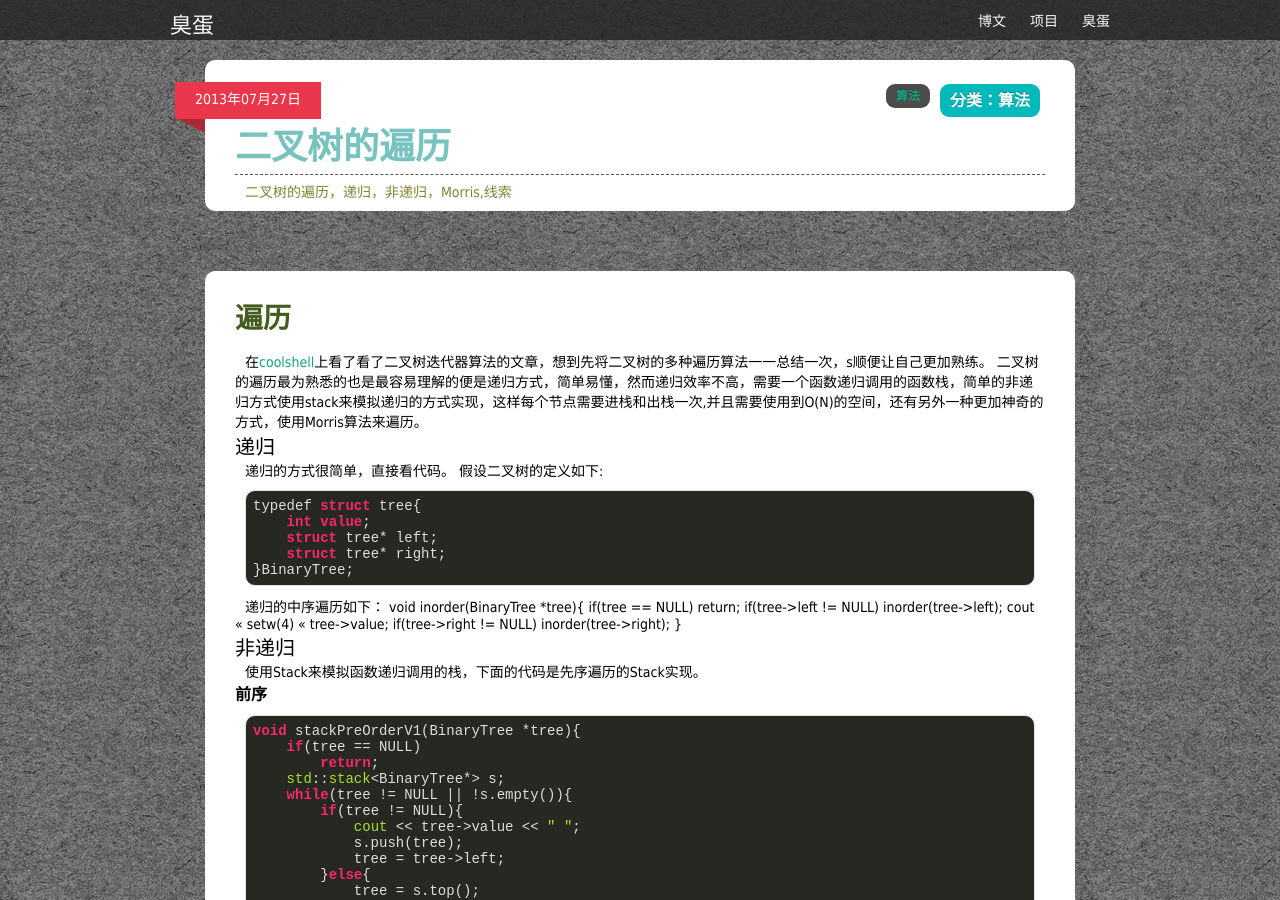
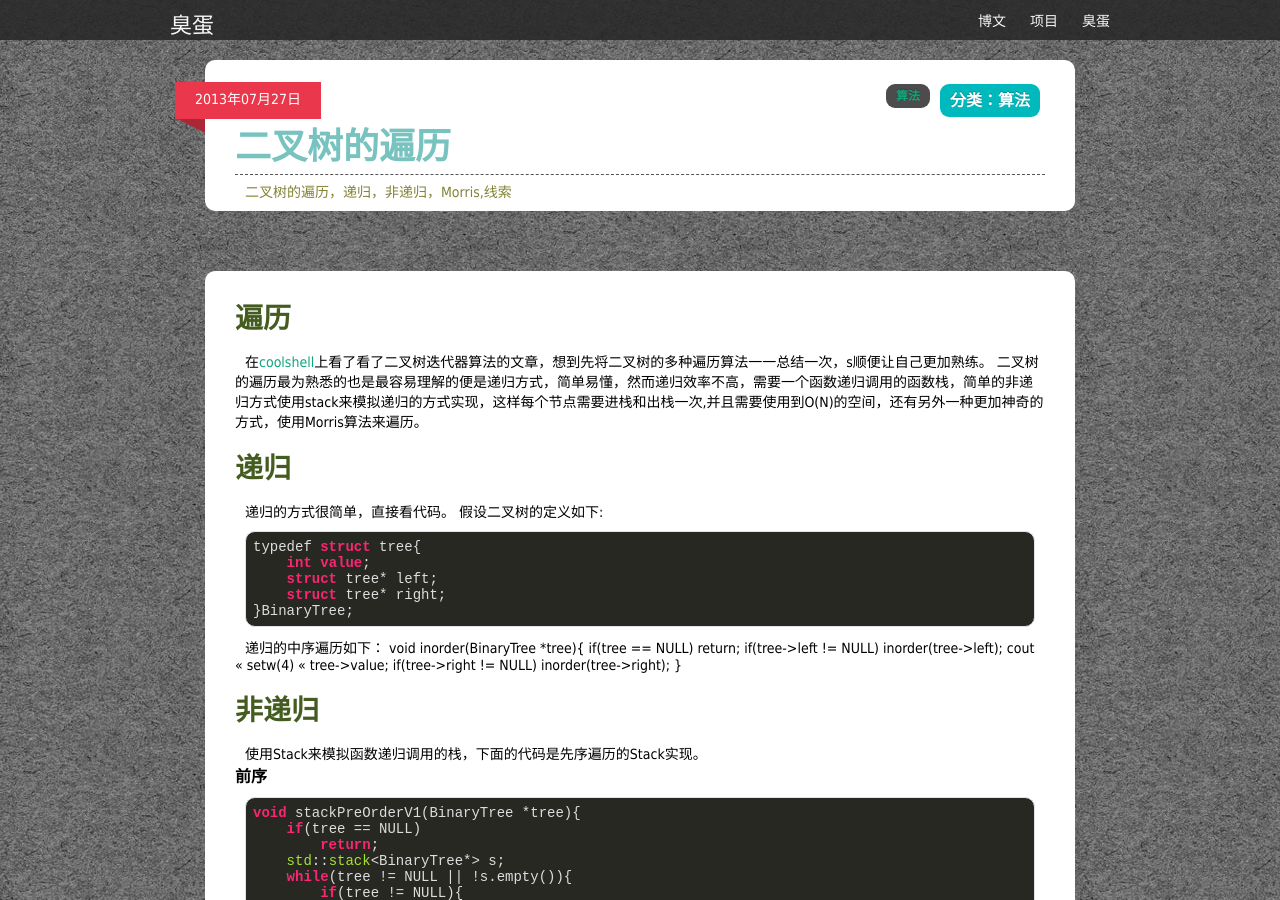
Before and after one commit to liuan/blog, a Jekyll site: the page built from _posts/2013-7-27-二叉树的遍历.md, in a window 1280 px wide and 900 px high. Built offline with Jekyll 4.4.1, drawn with Linux system fonts in a browser that asks for light colours; Markdown is read by kramdown in place of the engine named in the settings; comment, search, counter and statistics services are not loaded.

Commit message:
a big article about binary tree's travrse

```diff
--- a/_posts/2013-7-27-二叉树的遍历.md
+++ b/_posts/2013-7-27-二叉树的遍历.md
@@ -10,7 +10,7 @@ description: 二叉树的遍历，递归，非递归，Morris,线索
 在[coolshell](http://coolshell.cn/articles/9886.html)上看了看了二叉树迭代器算法的文章，想到先将二叉树的多种遍历算法一一总结一次，s顺便让自己更加熟练。
 二叉树的遍历最为熟悉的也是最容易理解的便是递归方式，简单易懂，然而递归效率不高，需要一个函数递归调用的函数栈，简单的非递归方式使用stack来模拟递归的方式实现，这样每个节点需要进栈和出栈一次,并且需要使用到O(N)的空间，还有另外一种更加神奇的方式，使用Morris算法来遍历。
 
-##### 递归
+### 递归
 
 递归的方式很简单，直接看代码。
 假设二叉树的定义如下:
@@ -32,7 +32,7 @@ description: 二叉树的遍历，递归，非递归，Morris,线索
             inorder(tree->right);
     }
 
-##### 非递归
+### 非递归
 
 使用Stack来模拟函数递归调用的栈，下面的代码是先序遍历的Stack实现。
 
```
